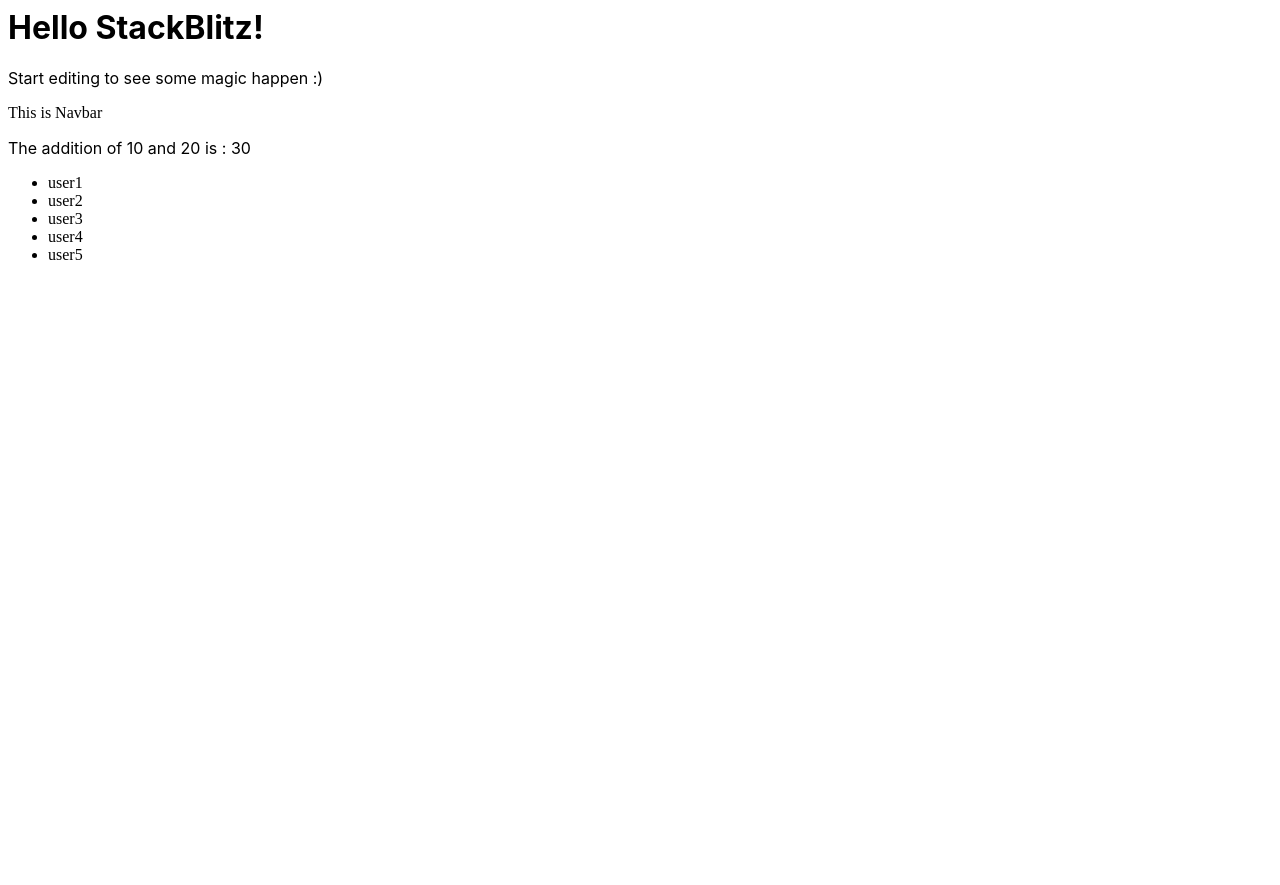
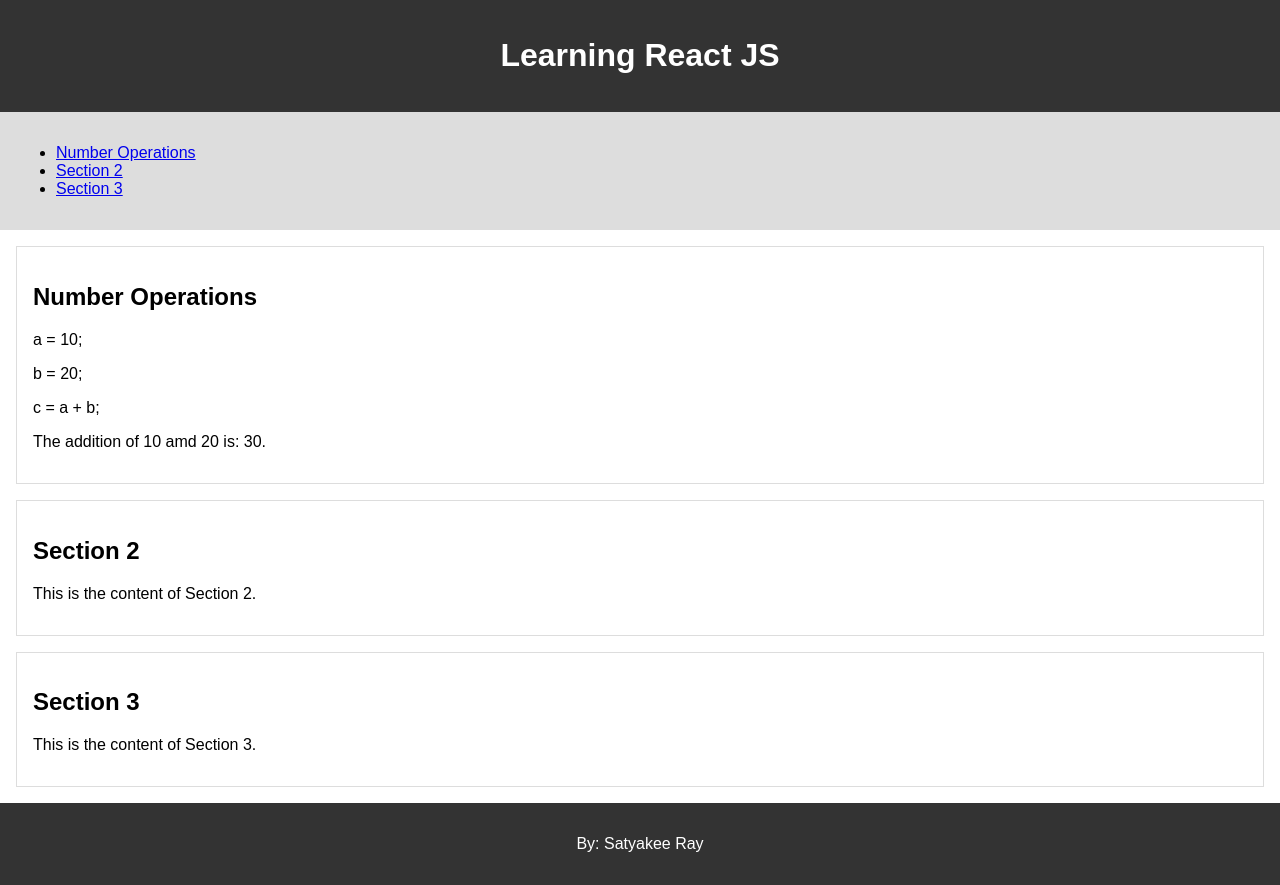
Before and after one commit to satyakeeray/LearnReact, a React (Create React App) app: page / in a window 1280 px wide. Before the commit the page ends 800 px from the top, so only its background shows below. Built offline with nearby package versions, Linux system fonts and the light colour scheme.

Commit message:
3 files modified

```diff
--- a/src/App.js
+++ b/src/App.js
@@ -1,29 +1,41 @@
-import React from "react";
-import "./style.css";
-import Navbar from "./components/Navbar";
+import React from 'react';
+import './style.css';
+import Navbar from './components/Navbar';
 
 export default function App() {
   let a = 10;
   let b = 20;
   let c = a + b;
-  let user = ['user1','user2','user3','user4','user5'];
+  let user = ['user1', 'user2', 'user3', 'user4', 'user5'];
   return (
     <div>
-      <h1>Hello StackBlitz!</h1>
-      <p>Start editing to see some magic happen :)</p>
-      <Navbar/>
-      <p>The addition of {a} and {b} is : {c}</p>
-      <ul>
-        {
-          user.map(
-            (user) => {
-              return (
-                <li>{user}</li>
-              )
-            }
-          )
-        }
-      </ul>
+      <header>
+        <h1>Learning React JS</h1>
+      </header>
+      {/* This is example of simple component. */}
+      <Navbar />
+
+      <section id="section1">
+        <h2>Number Operations</h2>
+        <p>a = 10;</p>
+        <p>b = 20;</p>
+        <p> c = a + b;</p>
+        <p>The addition of {a} amd {b} is: {c}.</p>
+      </section>
+
+      <section id="section2">
+        <h2>Section 2</h2>
+        <p>This is the content of Section 2.</p>
+      </section>
+
+      <section id="section3">
+        <h2>Section 3</h2>
+        <p>This is the content of Section 3.</p>
+      </section>
+
+      <footer>
+        <p>By: Satyakee Ray</p>
+      </footer>
     </div>
   );
 }
--- a/src/components/Navbar.jsx
+++ b/src/components/Navbar.jsx
@@ -1,5 +1,13 @@
 import React from 'react';
 const Navbar = () => {
-  return <div>This is Navbar</div>;
+  return (
+    <nav>
+        <ul>
+            <li><a href="#section1">Number Operations</a></li>
+            <li><a href="#section2">Section 2</a></li>
+            <li><a href="#section3">Section 3</a></li>
+        </ul>
+    </nav>
+  );
 };
 export default Navbar;
--- a/src/style.css
+++ b/src/style.css
@@ -1,5 +1,31 @@
-h1,
-p {
-  font-family: -apple-system, BlinkMacSystemFont, 'Segoe UI', Roboto, Oxygen,
-    Ubuntu, Cantarell, 'Open Sans', 'Helvetica Neue', sans-serif;
+body {
+  font-family: Arial, sans-serif;
+  margin: 0;
+  padding: 0;
+  box-sizing: border-box;
 }
+
+header {
+  background-color: #333;
+  color: #fff;
+  text-align: center;
+  padding: 1em;
+}
+
+nav {
+  background-color: #ddd;
+  padding: 1em;
+}
+
+section {
+  margin: 1em;
+  padding: 1em;
+  border: 1px solid #ddd;
+}
+
+footer {
+  background-color: #333;
+  color: #fff;
+  text-align: center;
+  padding: 1em;
+}
```
